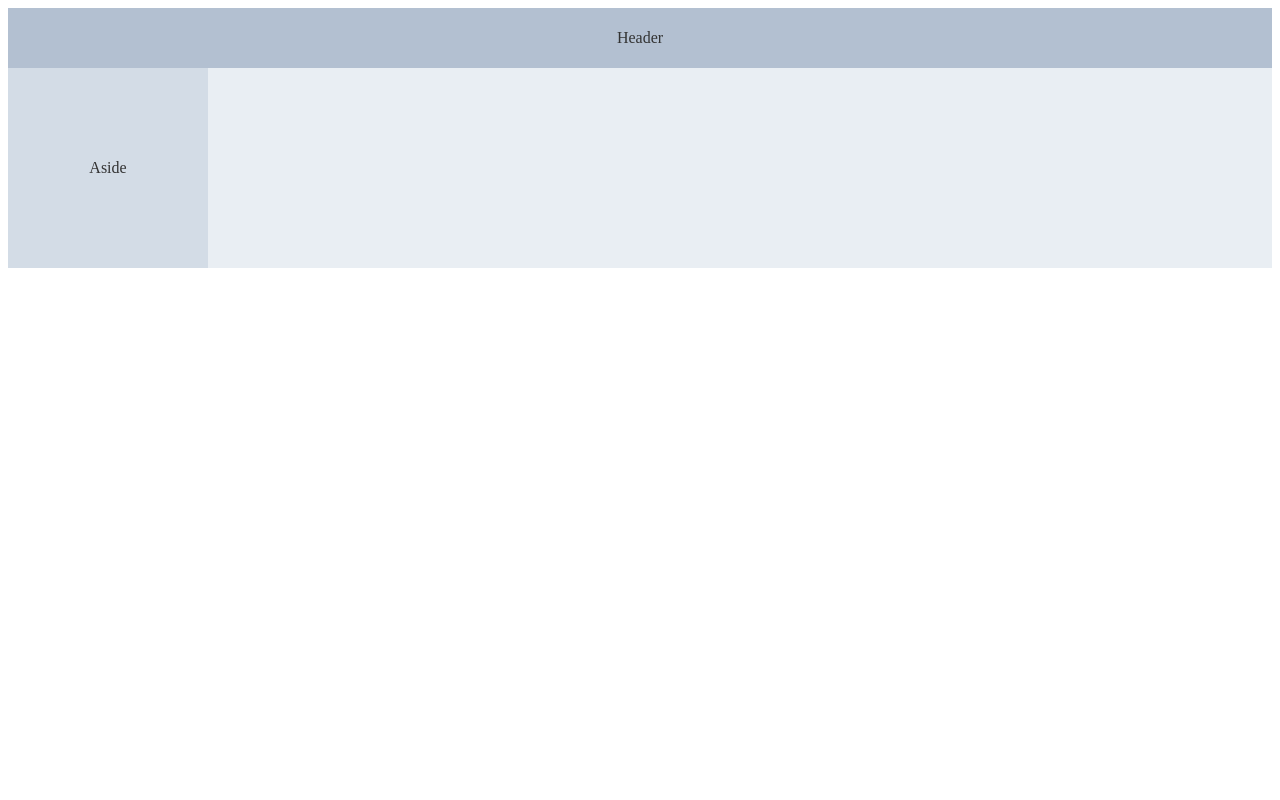
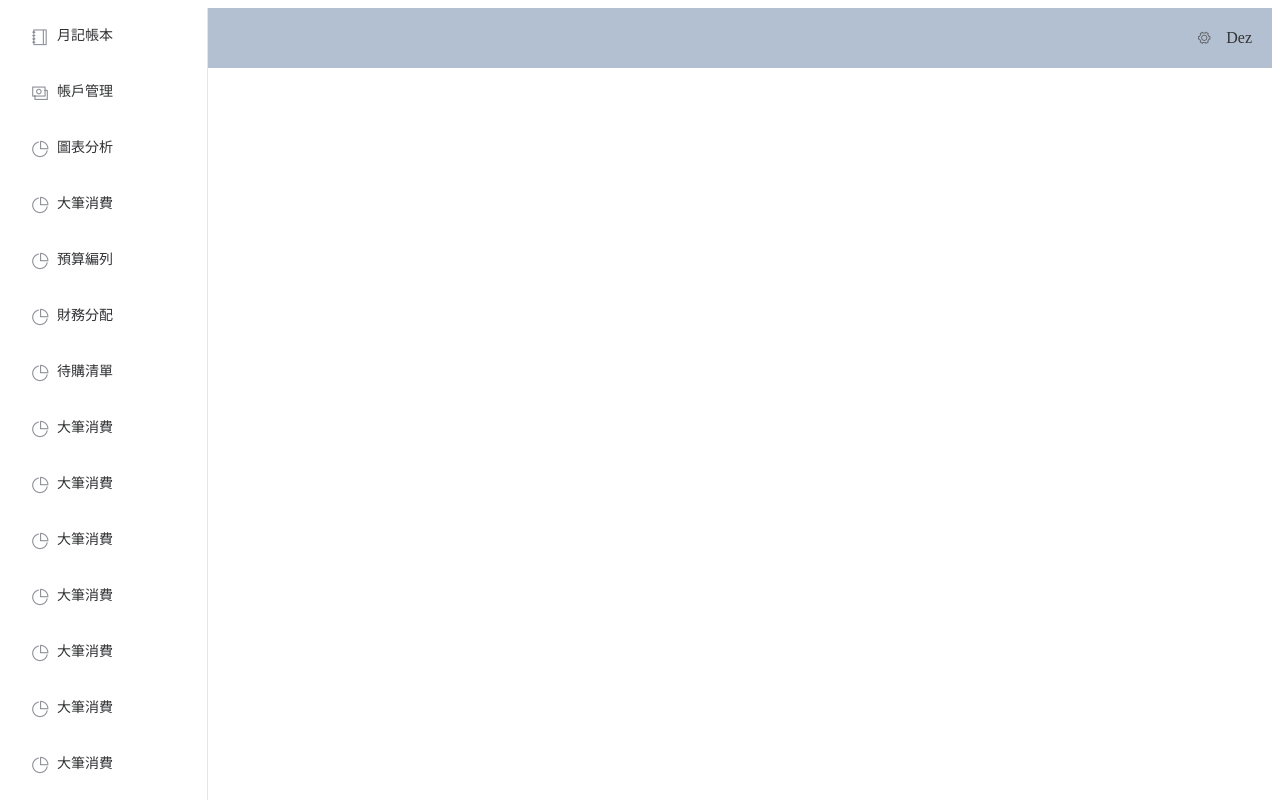
Before and after one commit to ckchuang-dev/richbook, a Vue app: page / in a window 1280 px wide. Shown: the top 800 px of the page. Built offline with nearby package versions, Linux system fonts and the light colour scheme.

Commit message:
Add layout

```diff
--- /dev/null
+++ b/src/layout/components/Header.vue
@@ -0,0 +1,29 @@
+<template>
+  <el-header
+    class="app-header"
+    height="60px"
+  >
+    <el-dropdown>
+      <i
+        class="el-icon-setting"
+        style="margin-right: 15px"
+      ></i>
+      <el-dropdown-menu slot="dropdown">
+        <el-dropdown-item>設定</el-dropdown-item>
+        <el-dropdown-item>登出</el-dropdown-item>
+      </el-dropdown-menu>
+    </el-dropdown>
+    <span>Dez</span>
+  </el-header>
+</template>
+
+<script>
+  export default {}
+</script>
+
+<style lang="scss" scoped>
+  .app-header {
+    text-align: right;
+    width: 100%;
+  }
+</style>
--- /dev/null
+++ b/src/layout/components/Sidebar.vue
@@ -0,0 +1,74 @@
+<template>
+  <el-aside
+    class="app-sidebar"
+    width="200px"
+  >
+    <el-menu>
+      <el-menu-item index="1">
+        <template slot="title"><i class="el-icon-notebook-1"></i>月記帳本</template>
+      </el-menu-item>
+      <el-menu-item index="2">
+        <template slot="title"><i class="el-icon-money"></i>帳戶管理</template>
+      </el-menu-item>
+      <el-menu-item index="3">
+        <template slot="title"><i class="el-icon-pie-chart"></i>圖表分析</template>
+      </el-menu-item>
+      <el-menu-item index="4">
+        <template slot="title"><i class="el-icon-pie-chart"></i>大筆消費</template>
+      </el-menu-item>
+      <el-menu-item index="5">
+        <template slot="title"><i class="el-icon-pie-chart"></i>預算編列</template>
+      </el-menu-item>
+      <el-menu-item index="6">
+        <template slot="title"><i class="el-icon-pie-chart"></i>財務分配</template>
+      </el-menu-item>
+      <el-menu-item index="7">
+        <template slot="title"><i class="el-icon-pie-chart"></i>待購清單</template>
+      </el-menu-item>
+      <el-menu-item index="8">
+        <template slot="title"><i class="el-icon-pie-chart"></i>大筆消費</template>
+      </el-menu-item>
+      <el-menu-item index="9">
+        <template slot="title"><i class="el-icon-pie-chart"></i>大筆消費</template>
+      </el-menu-item>
+      <el-menu-item index="10">
+        <template slot="title"><i class="el-icon-pie-chart"></i>大筆消費</template>
+      </el-menu-item>
+      <el-menu-item index="11">
+        <template slot="title"><i class="el-icon-pie-chart"></i>大筆消費</template>
+      </el-menu-item>
+      <el-menu-item index="12">
+        <template slot="title"><i class="el-icon-pie-chart"></i>大筆消費</template>
+      </el-menu-item>
+      <el-menu-item index="13">
+        <template slot="title"><i class="el-icon-pie-chart"></i>大筆消費</template>
+      </el-menu-item>
+      <el-menu-item index="14">
+        <template slot="title"><i class="el-icon-pie-chart"></i>大筆消費</template>
+      </el-menu-item>
+      <el-menu-item index="15">
+        <template slot="title"><i class="el-icon-pie-chart"></i>大筆消費</template>
+      </el-menu-item>
+      <el-menu-item index="16">
+        <template slot="title"><i class="el-icon-pie-chart"></i>大筆消費</template>
+      </el-menu-item>
+      <el-menu-item index="17">
+        <template slot="title"><i class="el-icon-pie-chart"></i>大筆消費</template>
+      </el-menu-item>
+      <el-menu-item index="18">
+        <template slot="title"><i class="el-icon-pie-chart"></i>大筆消費</template>
+      </el-menu-item>
+    </el-menu>
+  </el-aside>
+</template>
+
+<script>
+  export default {
+    name: 'Sidebar'
+  }
+</script>
+
+<style>
+  .app-sidebar {
+  }
+</style>
--- a/src/layout/default.vue
+++ /dev/null
@@ -1,54 +0,0 @@
-<template>
-  <el-container>
-    <el-header>Header</el-header>
-    <el-container>
-      <el-aside width="200px">
-        Aside
-      </el-aside>
-      <el-main>
-        <slot />
-      </el-main>
-    </el-container>
-  </el-container>
-</template>
-
-<script>
-  export default {}
-</script>
-
-<style>
-  .el-header,
-  .el-footer {
-    background-color: #b3c0d1;
-    color: #333;
-    text-align: center;
-    line-height: 60px;
-  }
-
-  .el-aside {
-    background-color: #d3dce6;
-    color: #333;
-    text-align: center;
-    line-height: 200px;
-  }
-
-  .el-main {
-    background-color: #e9eef3;
-    color: #333;
-    text-align: center;
-    line-height: 160px;
-  }
-
-  body > .el-container {
-    margin-bottom: 40px;
-  }
-
-  .el-container:nth-child(5) .el-aside,
-  .el-container:nth-child(6) .el-aside {
-    line-height: 260px;
-  }
-
-  .el-container:nth-child(7) .el-aside {
-    line-height: 320px;
-  }
-</style>
--- /dev/null
+++ b/src/layout/index.vue
@@ -0,0 +1,40 @@
+<template>
+  <el-container class="app-layout">
+    <Sidebar />
+    <el-container>
+      <Header />
+      <el-main class="app-main">
+        <slot />
+      </el-main>
+    </el-container>
+  </el-container>
+</template>
+
+<script>
+  import Header from './components/Header'
+  import Sidebar from './components/Sidebar'
+  export default {
+    name: 'Layout',
+    components: { Header, Sidebar }
+  }
+</script>
+
+<style>
+  .app-layout {
+    width: 100%;
+    margin: 0;
+  }
+  .app-main {
+    position: absolute;
+    top: 60px;
+  }
+  .el-header {
+    background-color: #b3c0d1;
+    color: #333;
+    line-height: 60px;
+  }
+  .el-aside {
+    color: #333;
+    height: 100%;
+  }
+</style>
--- a/src/views/Home.vue
+++ b/src/views/Home.vue
@@ -5,7 +5,7 @@
 </template>
 
 <script>
-  import Layout from '@/layout/default'
+  import Layout from '@/layout'
   export default {
     name: 'Home',
     components: { Layout }
```
